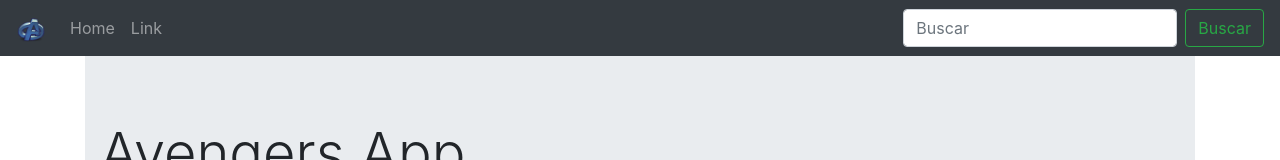
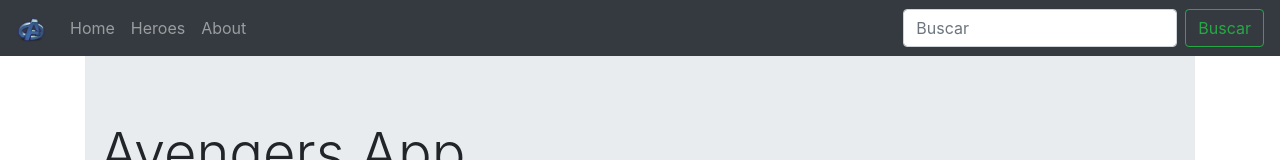
Before and after one commit to pipe473/Curso-Angular10, an Angular app in the folder spa-avengers/: page /home in a window 1280 px wide. Shown: the top 160 px of the page. Built offline with nearby package versions, Linux system fonts and the light colour scheme.

Commit message:
creando el enrutado de la app

```diff
--- a/spa-avengers/src/app/app-routing.module.ts
+++ b/spa-avengers/src/app/app-routing.module.ts
@@ -1,14 +1,18 @@
 import { NgModule, Component } from '@angular/core';
 import { Routes, RouterModule } from '@angular/router';
 import { HomeComponent } from './components/home/home.component';
+import { AboutComponent } from './components/about/about.component';
+import { HeroesComponent } from './components/heroes/heroes.component';
 
 const routes: Routes = [
   { path: 'home', component: HomeComponent },
+  { path: 'about', component: AboutComponent },
+  { path: 'heroes', component: HeroesComponent },
   { path: '**', pathMatch: 'full', redirectTo: 'home' }
 ];
 
 @NgModule({
-  imports: [RouterModule.forRoot(routes)],
+  imports: [RouterModule.forRoot(routes, )],
   exports: [RouterModule]
 })
 export class AppRoutingModule { }
--- a/spa-avengers/src/app/components/shared/navbar/navbar.component.html
+++ b/spa-avengers/src/app/components/shared/navbar/navbar.component.html
@@ -10,10 +10,13 @@
     <div class="collapse navbar-collapse" id="navbarSupportedContent">
       <ul class="navbar-nav mr-auto">
         <li class="nav-item">
-          <a class="nav-link" >Home</a>
+          <a class="nav-link" [routerLink]="['home']">Home</a>
         </li>
         <li class="nav-item">
-            <a class="nav-link" >Link</a>
+            <a class="nav-link" [routerLink]="['heroes']">Heroes</a>
+        </li>
+        <li class="nav-item">
+            <a class="nav-link" [routerLink]="['about']">About</a>
         </li>
       </ul>
       <form class="form-inline my-2 my-lg-0">
```
